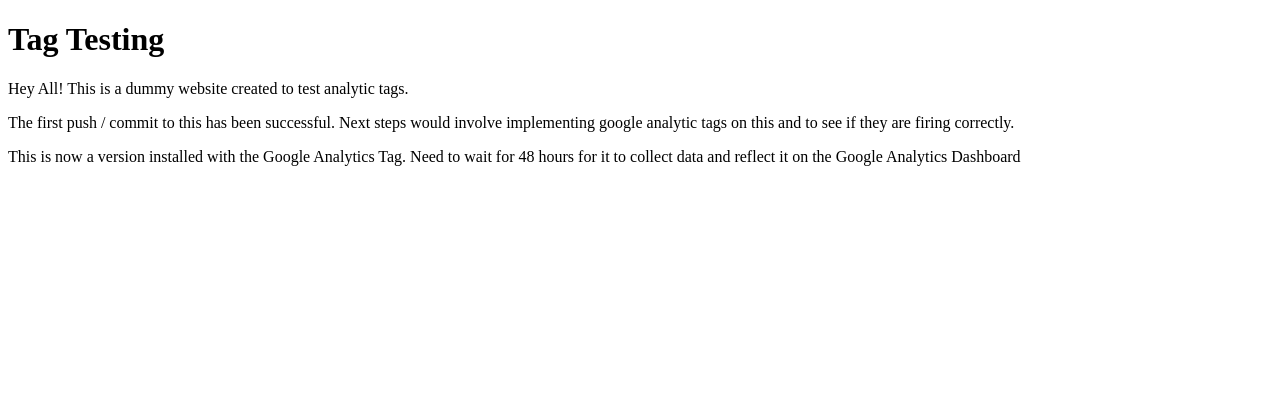
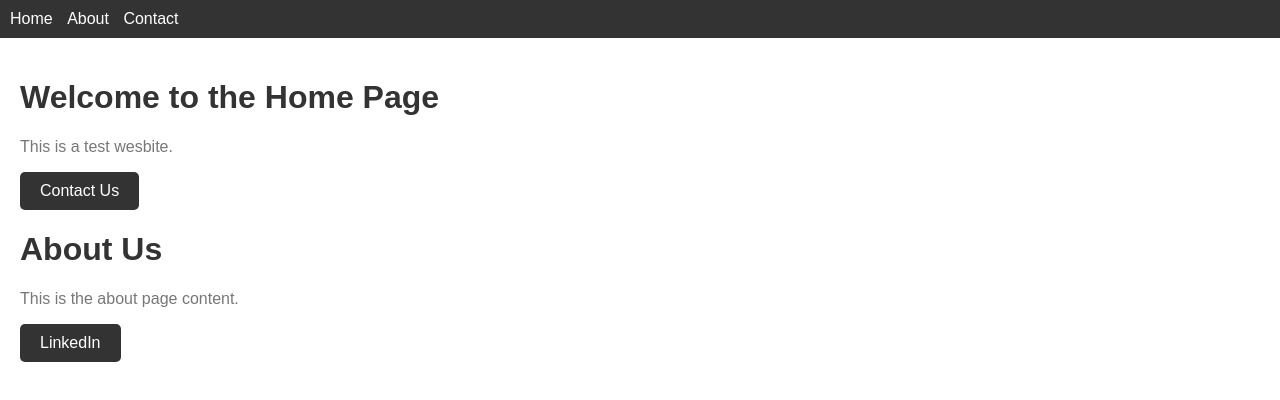
Before and after one commit to DigitalTurnkey/DigitalTurnkey.github.io, a plain HTML site: page index.html in a window 1280 px wide. Drawn offline with Linux system fonts and the light colour scheme.

Commit message:
New Wesbsite

```diff
--- a/index.html
+++ b/index.html
@@ -1,7 +1,7 @@
 <!DOCTYPE html>
 <html>
 <head>
-	<!-- Google tag (gtag.js) -->
+    <!-- Google tag (gtag.js) -->
 <script async src="https://www.googletagmanager.com/gtag/js?id=G-7TXM2K05ER"></script>
 <script>
   window.dataLayer = window.dataLayer || [];
@@ -10,11 +10,107 @@
 
   gtag('config', 'G-7TXM2K05ER');
 </script>
+    <title>Test Wesbite</title>
+    <style>
+        /* CSS styles for the website */
+        body {
+            font-family: Arial, sans-serif;
+            margin: 0;
+            padding: 0;
+        }
+
+        header {
+            background-color: #333;
+            padding: 10px;
+        }
+
+        nav ul {
+            list-style-type: none;
+            margin: 0;
+            padding: 0;
+        }
+
+        nav ul li {
+            display: inline;
+            margin-right: 10px;
+        }
+
+        nav ul li a {
+            color: #fff;
+            text-decoration: none;
+        }
+
+        main {
+            padding: 20px;
+        }
+
+        h1 {
+            color: #333;
+        }
+
+        p {
+            color: #777;
+        }
+
+        .cta-button {
+            display: inline-block;
+            padding: 10px 20px;
+            background-color: #333;
+            color: #fff;
+            text-decoration: none;
+            border-radius: 5px;
+        }
+    </style>
 </head>
 <body>
-<h1> Tag Testing </h1>
-<p> Hey All! This is a dummy website created to test analytic tags. </p>
-<p> The first push / commit to this has been successful. Next steps would involve implementing google analytic tags on this and to see if they are firing correctly. </p>
-<p>This is now a version installed with the Google Analytics Tag. Need to wait for 48 hours for it to collect data and reflect it on the Google Analytics Dashboard </p>
-</body>
-</html>
+    <header>
+        <nav>
+            <ul>
+                <li><a href="https://digitalturnkey.github.io/">Home</a></li>
+                <li><a href="https://www.linkedin.com/in/rajat-gupta-rg63/">About</a></li>
+                <li><a href="mailto:pooguuboy@gmail.com?subject=Contact PooguuBoy to know his magic Trick">Contact</a></li>
+            </ul>
+        </nav>
+    </header>
+    <main>
+        <div id="home">
+            <h1>Welcome to the Home Page</h1>
+            <p>This is a test wesbite.</p>
+            <a class="cta-button" href="mailto:pooguuboy@gmail.com?subject=Contact PooguuBoy to know his magic Trick">Contact Us</a>
+        </div>
+        <div id="about">
+            <h1>About Us</h1>
+            <p>This is the about page content.</p>
+            <a class="cta-button" href="https://www.linkedin.com/in/rajat-gupta-rg63">LinkedIn</a>
+        </div>
+    </main>
+
+    <script>
+        // JavaScript code to handle page navigation
+        document.addEventListener('DOMContentLoaded', function() {
+            // Hide all pages except the home page by default
+            var pages = document.querySelectorAll('main > div');
+            for (var i = 0; i < pages.length; i++) {
+                pages[i].style.display = 'none';
+            }
+
+            // Show the initial page based on the URL hash or default to home
+            var initialPage = window.location.hash.slice(1) || 'home';
+            showPage(initialPage);
+
+            // Add event listeners to the navigation links
+            var links = document.querySelectorAll('nav a');
+            for (var j = 0; j < links.length; j++) {
+                links[j].addEventListener('click', function(event) {
+                    var targetPage = this.getAttribute('href').slice(1);
+                    showPage(targetPage);
+                    event.preventDefault();
+                });
+            }
+
+            // Function to show the selected page
+            function showPage(pageId) {
+                for (var k = 0; k < pages.length; k++) {
+                    if (pages[k].id === pageId) {
+                        pages[k].style.display = 'block';
+                    }
```
